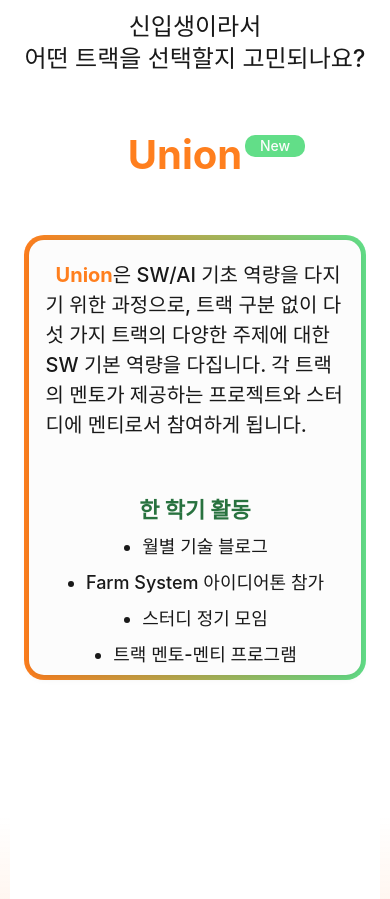
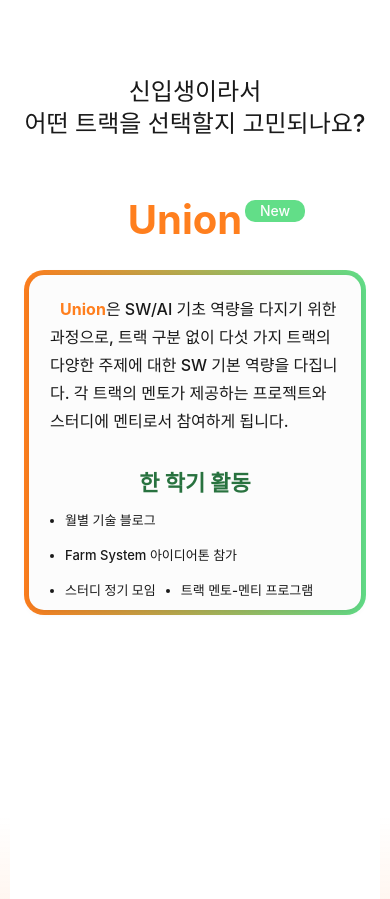
Before and after one commit to karpitony/monorepo-test, a React (Vite) app: page / in a window 390 px wide. Shown: the part 2780-3679 px from the top of the page. Built offline with nearby package versions, Linux system fonts and the light colour scheme; a web font is replaced by a local one.

Commit message:
feat: Union 섹션 내부 콘텐츠상자 반응형 다듬기

```diff
--- a/src/pages/Main/Union/ContentBox.styled.ts
+++ b/src/pages/Main/Union/ContentBox.styled.ts
@@ -34,7 +34,7 @@ export const ContentBoxBorder = styled.div<{ $isMobile: boolean }>`
   margin: 0 auto;
 `;
 
-export const Content = styled.div`
+export const Content = styled.div<{ $isMobile: boolean }>`
   width: 100%;
   height: 100%;
 
@@ -46,6 +46,8 @@ export const Content = styled.div`
   flex-direction: column;
   justify-content: center;
   align-items: center;
+
+  padding: ${(props) => (props.$isMobile ? "0 5px" : "0")};
 `;
 
 export const ContentInfoTextBox = styled.div<{ $isMobile: boolean }>`
@@ -55,15 +57,15 @@ export const ContentInfoTextBox = styled.div<{ $isMobile: boolean }>`
   color: var(--FarmSystem_Black);
   font-style: normal;
   font-weight: 500;
-  font-size: ${(props) => (props.$isMobile ? "20px" : "24px")};
-  line-height: ${(props) => (props.$isMobile ? "30px" : "35px")};
+  font-size: ${(props) => (props.$isMobile ? "16px" : "24px")};
+  line-height: ${(props) => (props.$isMobile ? "28px" : "35px")};
 
   display: flex;
   flex-direction: column;
   align-items: center;
   text-align: ${(props) => (props.$isMobile ? "start" : "center")};
 
-  margin-bottom: 35px;
+  margin-bottom:  ${(props) => (props.$isMobile ? "13px" : "35px")};
   padding-top: ${(props) => (props.$isMobile ? "20px" : "0")};
   padding-bottom: ${(props) => (props.$isMobile ? "20px" : "0")};
 `;
@@ -96,14 +98,13 @@ export const ActivityList = styled.ul<{ $isMobile: boolean; $isTiny: boolean; }>
   height: ${(props) => (props.$isMobile ? "auto" : "80px")};
 
   display: flex;
-  flex-direction: ${(props) => (props.$isTiny ? "col" : "row")};
+  flex-direction: row;
   flex-wrap: wrap;
   align-items: flex-end;
   align-content: flex-start;
 
-  gap: ${(props) => (props.$isMobile ? "1px 10px" : "10px 20px")};
+  gap: ${(props) => (props.$isMobile ? "0 10px" : "10px 20px")};
   list-style-type: disc;
-  justify-content: ${(props) => (props.$isMobile ? "center" : "initial")};
 `;
 
 export const Li = styled.li<{
@@ -115,11 +116,7 @@ export const Li = styled.li<{
   font-style: normal;
   font-weight: 500;
   font-size: ${(props) =>
-    props.$isMobile
-      ? props.$isTiny
-        ? "16px"
-        : "18px"
-      : "22px"};
+    props.$isMobile ? "13px" : "22px"};
   line-height: ${(props) => (props.$isMobile ? "30px" : "35px")};
   color: var(--FarmSystem_Black);
 
@@ -128,7 +125,7 @@ export const Li = styled.li<{
     props.$isMobile && props.$isTiny ? "none" : "outside"};
   margin-left: ${(props) =>
     props.$isMobile
-      ? "20px"
+      ? "15px"
       : "40px"};
   text-align: center;
 `;
--- a/src/pages/Main/Union/ContentBox.tsx
+++ b/src/pages/Main/Union/ContentBox.tsx
@@ -11,7 +11,7 @@ export default function ContentBox() {
         <S.GradientRight $isMobile={isMobile} />
       </S.GradientContainer>
       <S.ContentBoxBorder $isMobile={isMobile}>
-        <S.Content>
+        <S.Content $isMobile={isMobile}>
           <S.ContentInfoTextBox $isMobile={isMobile}>
           {isMobile ? (
               <p><S.HighlightOrange $isMobile={isMobile}>Union</S.HighlightOrange>은 SW/AI 기초 역량을 다지기 위한 과정으로, 트랙 구분 없이 다섯 가지 트랙의 다양한 주제에 대한 SW 기본 역량을 다집니다. 각 트랙의 멘토가 제공하는 프로젝트와 스터디에 멘티로서 참여하게 됩니다.</p>
--- a/src/pages/Main/Union/Union.styled.ts
+++ b/src/pages/Main/Union/Union.styled.ts
@@ -33,7 +33,7 @@ export const UnionTextContainer = styled.div<{ $isMobile: boolean }>`
   align-items: start;
 
   width: ${(props) => (props.$isMobile ? "220px" : "300px")};
-  margin-bottom: ${(props) => (props.$isMobile ? "30px" : "50px")};
+  margin-bottom: ${(props) => (props.$isMobile ? "0" : "50px")};
 `;
 
 export const UnionText = styled.h2<{ $isMobile: boolean }>`
```
